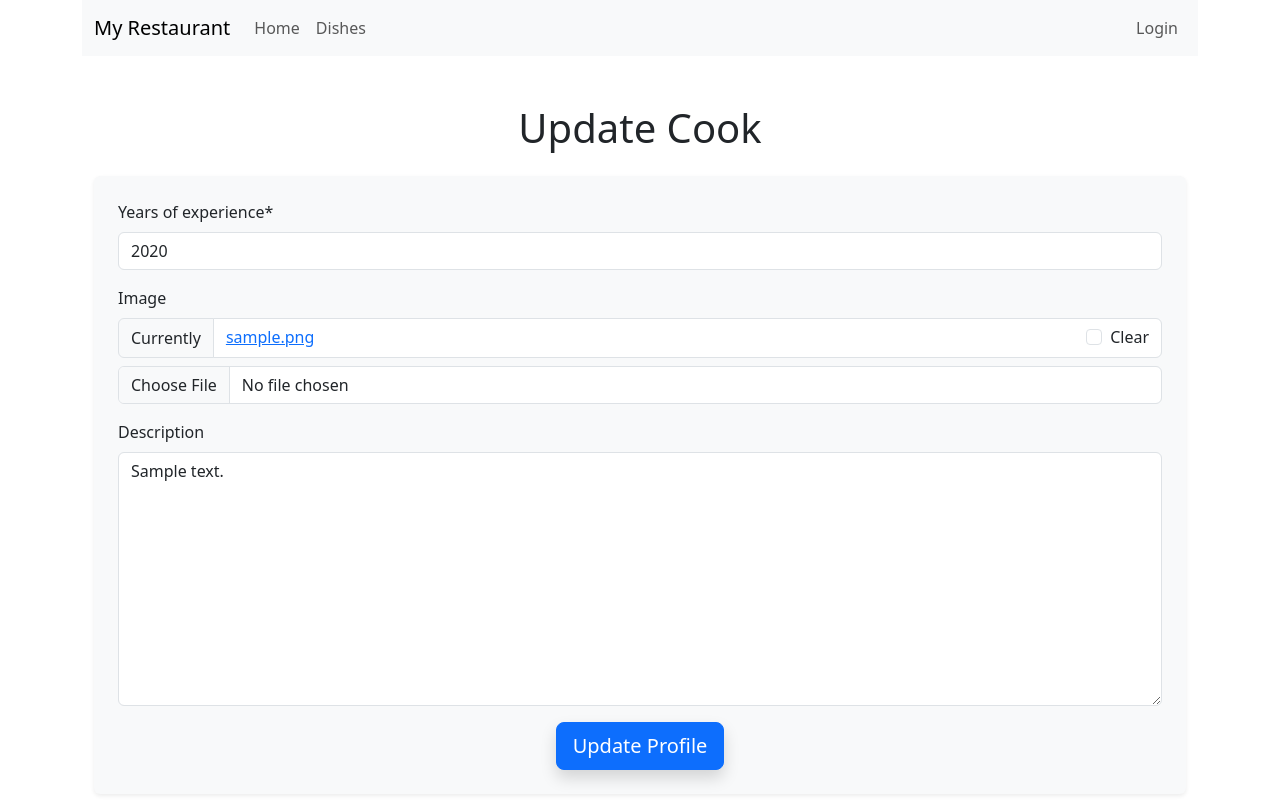
After one commit to pikaOpika/Restaurant, a Django app: page /cook/profile/update/1 in a window 1280 px wide. The commit adds this page. Run offline with Django 5.2, Linux system fonts and the light colour scheme; tables that the repository leaves empty hold one stand-in row (values such as "Sample post"); some libraries are stand-ins or nearby versions.

Commit message:
added feature(update profile)

```diff
--- a/cook/urls.py
+++ b/cook/urls.py
@@ -1,9 +1,10 @@
 from django.urls import path
-from cook.views import CookDetailView
+from cook.views import CookDetailView, CookUpdateView
 
 
 urlpatterns = [
-    path('profile/<int:pk>', CookDetailView.as_view(), name='profile'),
+    path('profile/<int:pk>', CookDetailView.as_view(), name='profile-detail'),
+    path('profile/update/<int:pk>', CookUpdateView.as_view(), name='profile-update')
 ]
 
 app_name = "cook"
--- a/cook/views.py
+++ b/cook/views.py
@@ -1,8 +1,18 @@
 from django.shortcuts import render
 from django.views import generic
 from cook.models import Cook
+from django.urls import reverse_lazy
 
 
 class CookDetailView(generic.DetailView):
     model = Cook
     template_name = "cook/cook_detail.html"
+
+
+class CookUpdateView(generic.UpdateView):
+    model = Cook
+    fields = ["years_of_experience","image", "description"]
+
+    def get_success_url(self):
+        cook_id = self.kwargs.get("pk")
+        return reverse_lazy("cook:profile-detail", args=[cook_id])
--- a/restaurant/urls.py
+++ b/restaurant/urls.py
@@ -17,10 +17,13 @@ Including another URLconf
 from django.contrib import admin
 from django.urls import path, include
 from restaurant.views import home
+from django.conf import settings
+from django.conf.urls.static import static
+
 
 urlpatterns = [
     path('admin/', admin.site.urls),
     path('', home, name='home'),
     path('cook/', include('cook.urls')),
     path('accounts/', include('accounts.urls')),
-]
+] + static(settings.MEDIA_URL, document_root=settings.MEDIA_ROOT)
--- a/templates/cook/cook_detail.html
+++ b/templates/cook/cook_detail.html
@@ -12,6 +12,7 @@
             <div class="card shadow-lg border-0 rounded-3">
                 <div class="card-header bg-primary text-white text-center">
                     <h2>{{ cook.username }}'s Profile</h2>
+                    <a href="{% url 'cook:profile-update' cook.id %}" class="btn btn-outline-light btn-sm">Update</a>
                 </div>
                 <div class="card-body">
                     <div class="text-center mb-5">
@@ -29,7 +30,6 @@
                             <p class="text-muted">{{ cook.description|default:"No description available" }}</p>
                         </div>
                     </div>
-
                     <h4 class="text-center text-success">Create a New Dish</h4>
                     <p class="text-center text-muted mb-4">Would you like to add a new dish to our restaurant menu?</p>
                     <div class="d-grid gap-2 col-6 mx-auto">
--- /dev/null
+++ b/templates/cook/cook_form.html
@@ -0,0 +1,15 @@
+{% extends "base.html" %}
+{% load crispy_forms_filters %}
+{% block content %}
+<div class="container mt-5">
+    <h1 class="text-center mb-4">Update Cook</h1>
+
+    <form method="POST" action="" class="bg-light p-4 rounded shadow-sm">
+        {% csrf_token %}
+        {{ form|crispy }}
+        <div class="text-center mt-3">
+            <input type="submit" class="btn btn-primary btn-lg shadow" value="Update Profile">
+        </div>
+    </form>
+</div>
+{% endblock %}
--- a/templates/includes/sidebar.html
+++ b/templates/includes/sidebar.html
@@ -20,7 +20,7 @@
                 </li>
                 {% else %}
                 <li class="nav-item">
-                    <a class="nav-link" href="{% url 'cook:profile' user.id %}">{{ user.username }}</a>
+                    <a class="nav-link" href="{% url 'cook:profile-detail' user.id %}">{{ user.username }}</a>
                 </li>
                 <form action="{% url 'accounts:logout' %}" method="post" style="display: inline;">
                     {% csrf_token %}
```
